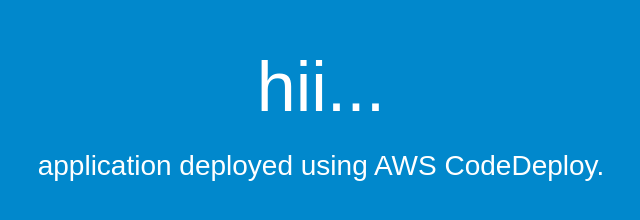
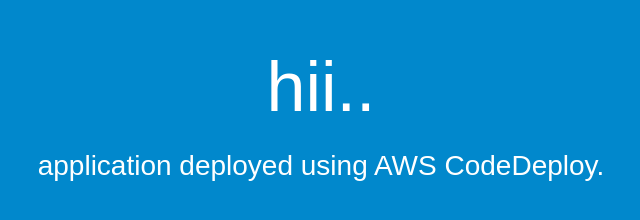
Before and after one commit to lekharaj55/shivani, a plain HTML site: page index.html in a window 1280 px wide. Shown: the whole page, without its empty margins (319-959 px from the left). Drawn offline with Linux system fonts and the light colour scheme.

Commit message:
Update index.html

```diff
--- a/index.html
+++ b/index.html
@@ -26,7 +26,7 @@
 	</head>
 	<body>
 		  <div align="center">
-			      <h1>hii...</h1>
+			      <h1>hii..</h1>
 			          <h2> application deployed using AWS CodeDeploy.</h2>
 
 				    </div>
```
